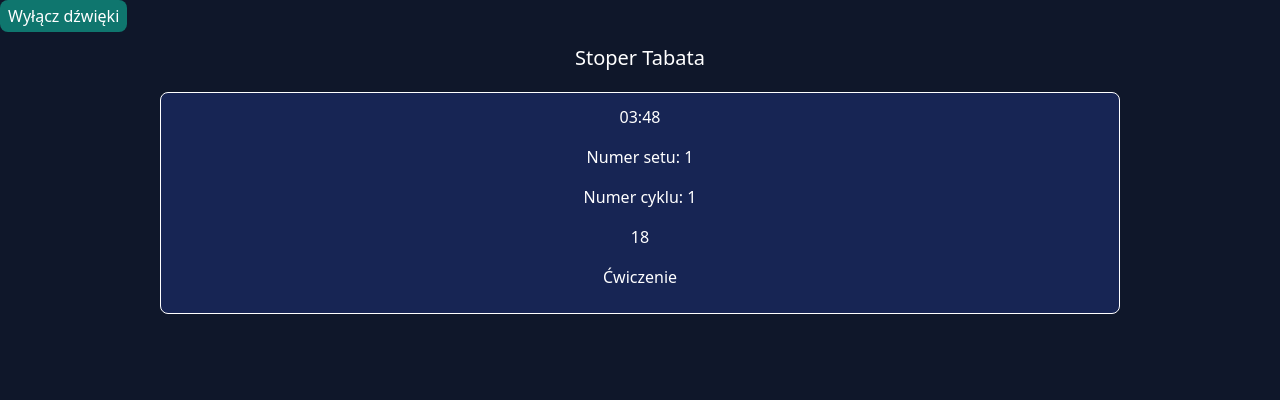
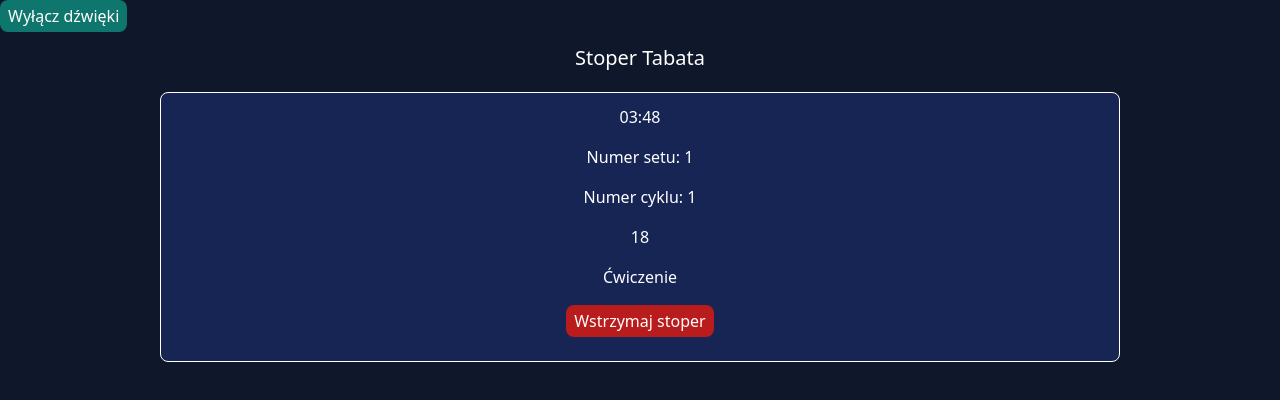
Before and after one commit to RadekPalka/tabata-timer, a React (Vite) app: page / in a window 1280 px wide. Both pictures are taken after a click on the button "Zacznij trening". Shown: the top 400 px of the page. Built offline with nearby package versions, Linux system fonts and the light colour scheme.

Commit message:
feat: add and manage pause button

```diff
--- a/src/components/TrainingTimer.tsx
+++ b/src/components/TrainingTimer.tsx
@@ -24,6 +24,10 @@ export const TrainingTimer: React.FC = () => {
 		(state: RootState) => state.soundSwitcherState.isSoundsEnabled
 	);
 	const soundStateRef = useRef(soundState);
+	const intervalIdRef = useRef<number | null>(null);
+	const blinkingIntervalRef = useRef<number | null>(null);
+	const [isTimerRunning, setIsTimerRunnning] = useState(true);
+	const [isDisplay, setIsDisplay] = useState(true);
 
 	useEffect(() => {
 		soundStateRef.current = soundState;
@@ -58,12 +62,24 @@ export const TrainingTimer: React.FC = () => {
 		return `${formattedMinutes}:${formattedSeconds}`;
 	};
 
-	useEffect(() => {
-		const intervalId = setInterval(() => {
+	const startBlinking = () => {
+		blinkingIntervalRef.current = setInterval(() => {
+			setIsDisplay((prev) => !prev);
+		}, 1000);
+	};
+
+	const startInterval = () => {
+		blinkingIntervalRef.current && clearInterval(blinkingIntervalRef.current);
+		setIsDisplay(true);
+		setIsTimerRunnning(true);
+		intervalIdRef.current = setInterval(() => {
 			setState((prevState) => {
 				const tempObj = { ...prevState };
-				if (trainingArr[tempObj.index].type === 'done') {
-					clearInterval(intervalId);
+				if (
+					trainingArr[tempObj.index].type === 'done' &&
+					intervalIdRef.current
+				) {
+					clearInterval(intervalIdRef.current);
 					return tempObj;
 				}
 
@@ -82,17 +98,38 @@ export const TrainingTimer: React.FC = () => {
 				return tempObj;
 			});
 		}, 1000);
-		return () => clearInterval(intervalId);
+	};
+
+	const stopInterval = () => {
+		setIsTimerRunnning(false);
+		startBlinking();
+		if (intervalIdRef.current !== null) {
+			clearInterval(intervalIdRef.current);
+			intervalIdRef.current = null;
+		}
+	};
+
+	useEffect(() => {
+		startInterval();
+		return () => stopInterval();
 	}, []);
 	return (
 		<div className='flex flex-col text-center items-center gap-4 w-3/4 mx-auto my-2 border border-white rounded-lg pb-6 pt-3 bg-blue-950'>
-			<p>{formatTime()}</p>
+			<p style={isDisplay ? { color: 'white' } : { color: 'transparent' }}>
+				{formatTime()}
+			</p>
 
 			<p>Numer setu: {trainingArr[state.index].setIndex}</p>
 			<p>Numer cyklu: {trainingArr[state.index].cycleIndex}</p>
 
 			<p>{trainingArr[state.index].length - state.stageSecCounter}</p>
 			<p>{labelObj[trainingArr[state.index].type]}</p>
+			<button
+				className='btn bg-red-700'
+				onClick={() => (isTimerRunning ? stopInterval() : startInterval())}
+			>
+				{isTimerRunning ? 'Wstrzymaj stoper' : 'Wznów stoper'}
+			</button>
 		</div>
 	);
 };
```
